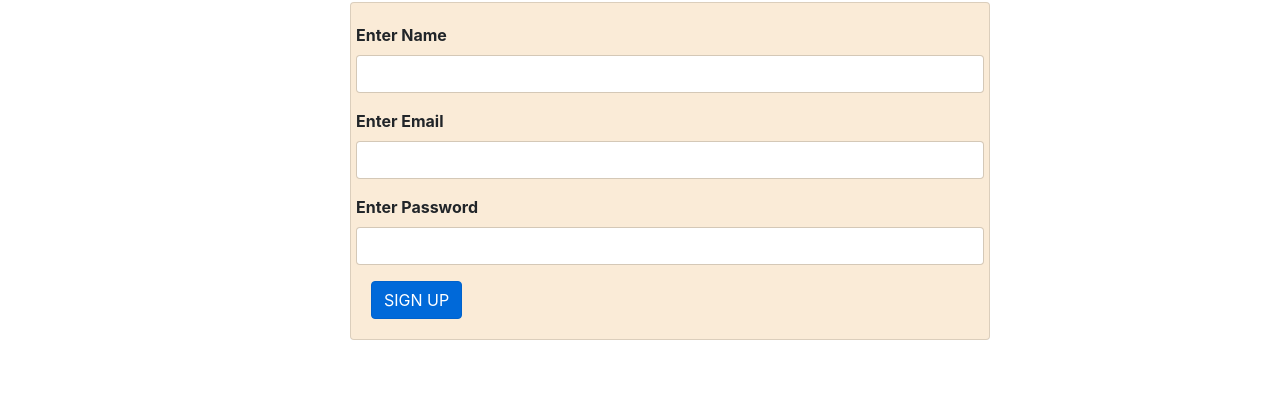
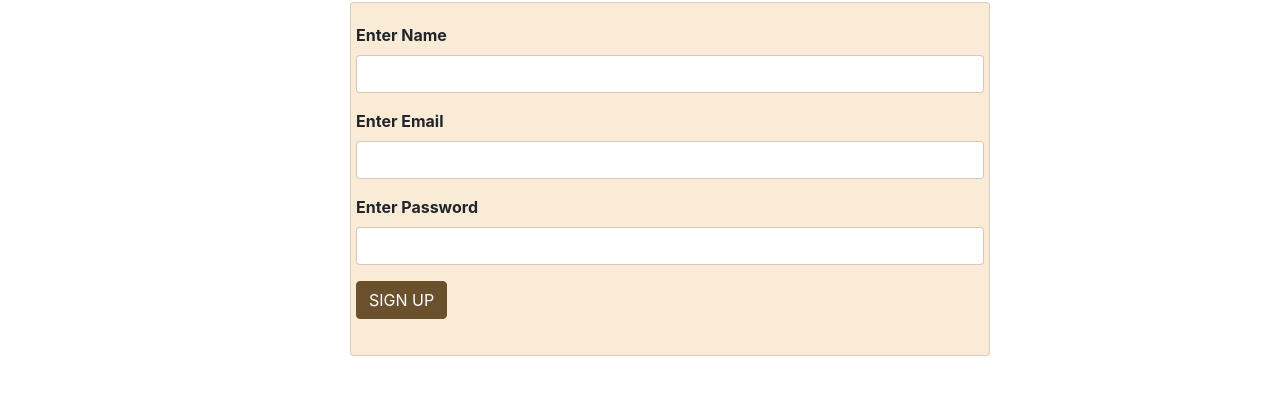
Before and after one commit to Nirmal2796/Day-To-Day-Expenses, a plain HTML site: page signup.html in a window 1280 px wide. In both pictures the pointer is over the button "SIGN UP". Shown: the part 60-454 px from the top of the page. Drawn offline with nearby package versions, Linux system fonts and the light colour scheme.

Commit message:
hover styling

```diff
--- a/signup.html
+++ b/signup.html
@@ -40,7 +40,10 @@
                 <input type="password" id="password" class="form-control">
                 </div>
 
-                <button type="submit" class="btn btn-primary"> SIGN UP</button>
+                <div class="form-group row">
+
+                    <button type="submit" class="btn btn-primary"> SIGN UP</button>
+                </div>
 
             </form>
         </div>
--- a/style.css
+++ b/style.css
@@ -21,8 +21,9 @@ form label{
     border-color: rgb(189, 160, 123);
 }
 
-.btn :hover{
-    background-color: rgb(160, 131, 93);
+.btn-primary:hover{
+    background-color: rgb(107, 80, 45);
+    border-color: rgb(107, 80, 45);;
 }
 
 #error{
```
